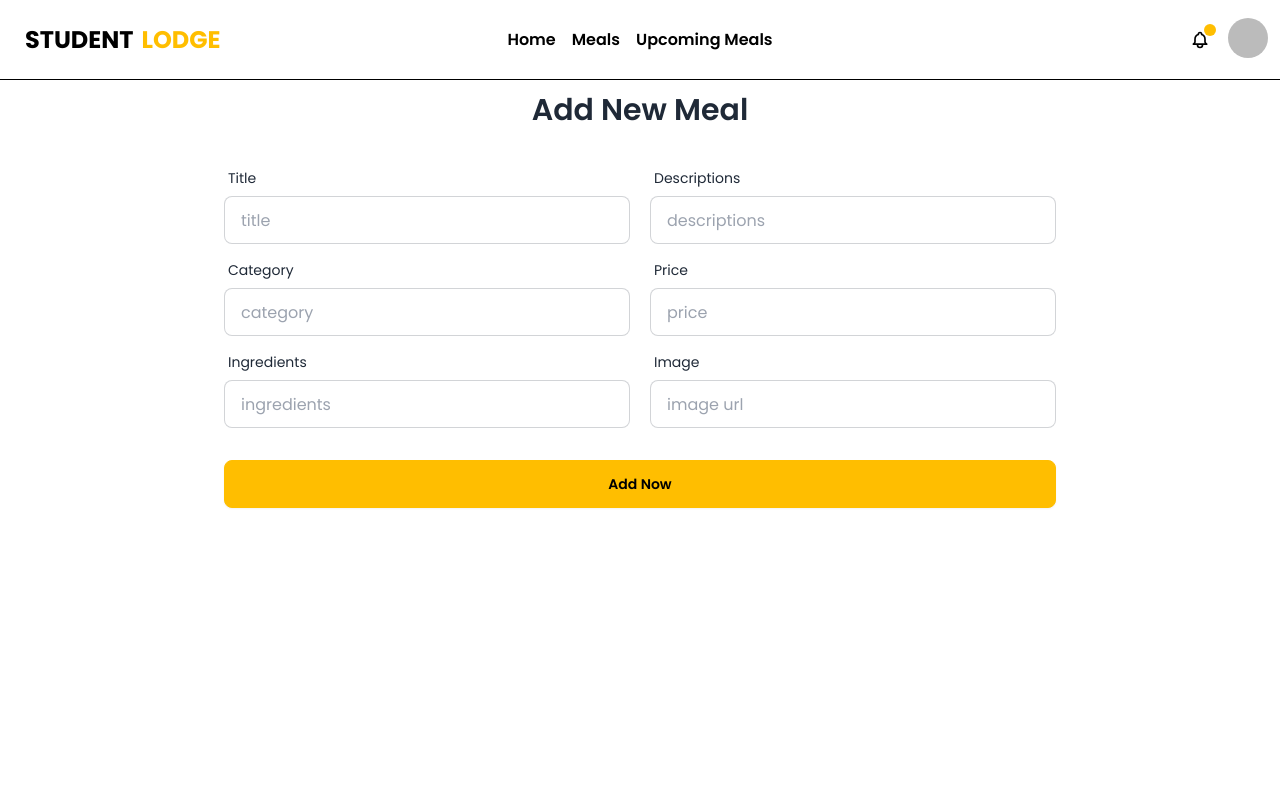
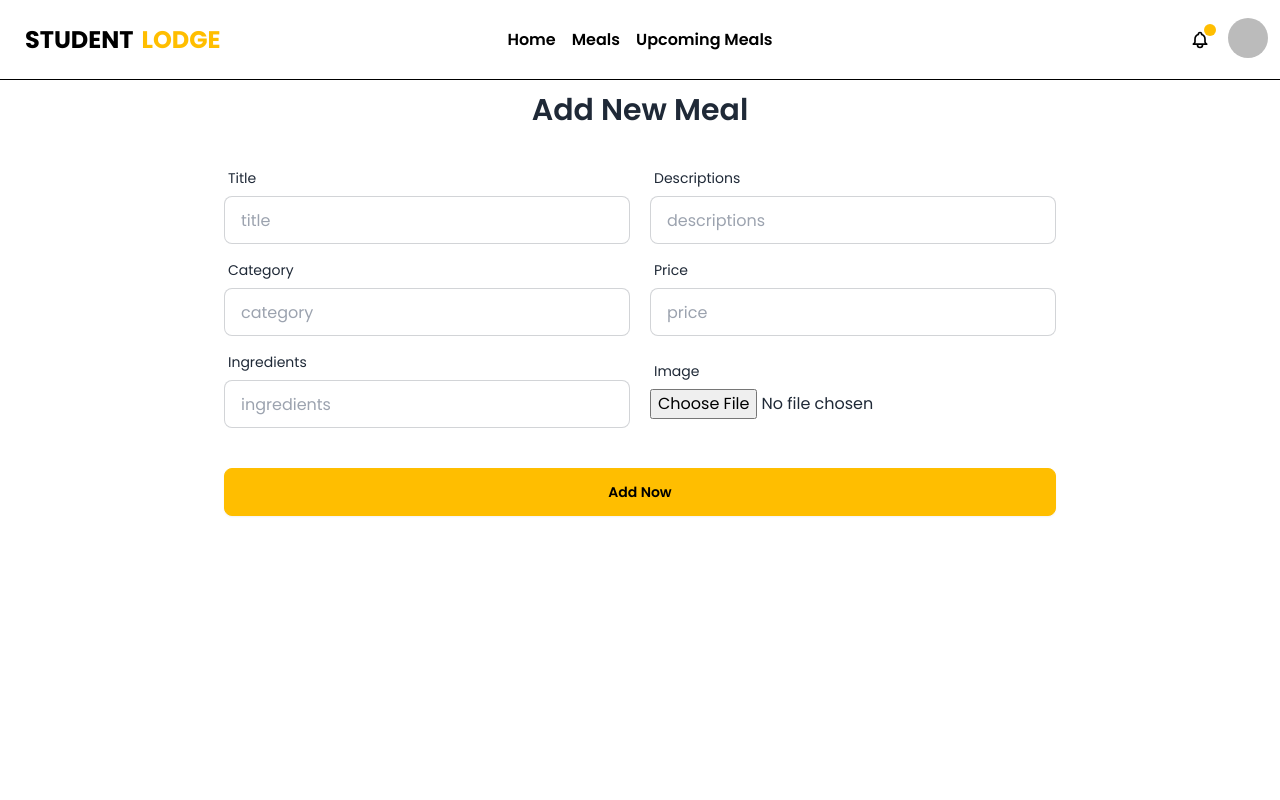
Before and after one commit to wadsahin/StudentLodge_client, a React (Vite) app: page /admin/add-meal in a window 1280 px wide. Shown: the top 800 px of the page. Built offline with nearby package versions, Linux system fonts and the light colour scheme; no server answers; sample sign-in values are in the browser's storage.

Commit message:
Multer file upload(images) feature added on AddMeal page and displayed uploaded images in AllMeals page

```diff
--- a/src/pages/auth/Signup.jsx
+++ b/src/pages/auth/Signup.jsx
@@ -33,7 +33,7 @@ const Signup = () => {
                     profileUpdate({ displayName: name, photoURL: photo })
                         .then(async () => {
                             // Save user in database
-                            const newUser = { name, email, password, photo, role, badge, createdAt };
+                            const newUser = { name, email, photo, role, badge, createdAt };
                             const res = await axios.post("http://localhost:5000/users", newUser);
                             if (res.data?.insertedId) {
                                 // setUser(result?.user);
--- a/src/pages/dashboard/admin_dashboard/AllMeals.jsx
+++ b/src/pages/dashboard/admin_dashboard/AllMeals.jsx
@@ -57,7 +57,12 @@ const AllMeals = () => {
             name: "Image",
             cell: row => (
                 <>
-                    <img className="w-20 h-14 rounded-md my-2 object-cover" src={row?.image} alt="" />
+                    {
+                        row?.image ?
+                        <img className="w-20 h-14 rounded-md my-2 object-cover" src={row?.image} alt="" /> :
+                        row?.imagePath && <img className="w-20 h-14 rounded-md my-2 object-cover" src={`http://localhost:5000/${row?.imagePath}`} alt="" />
+                    }
+
                 </>
             )
         },
--- a/src/pages/meal/AddMeal.jsx
+++ b/src/pages/meal/AddMeal.jsx
@@ -1,9 +1,18 @@
+import axios from "axios";
+import { useState } from "react";
 import { useNavigate } from "react-router-dom";
 import Swal from "sweetalert2";
 
 const AddMeal = () => {
-
+    const [file, setFile] = useState(null);
+    const [preview, setPreview] = useState(null);
     const navigate = useNavigate();
+    // Image upload
+    const handleFileChange = (e) => {
+        const selected = e.target.files[0];
+        setFile(selected);
+        setPreview(URL.createObjectURL(selected));
+    }
 
     const handleAddMeal = e => {
         e.preventDefault();
@@ -13,25 +22,29 @@ const AddMeal = () => {
         const category = form.category.value;
         const price = form.price.value;
         const ingredients = form.ingredients.value;
-        const image = form.image.value;
+        // const image = form.image.value;
         const rating = 0;
         const likes = 0;
         const reviews_count = 0;
         const postedTime = Date.now();
 
-        const newMeal = { title, desc, category, price, ingredients, image, rating, likes, reviews_count, postedTime };
-        // console.log(newMeal);
-        // Save in database
-        fetch("http://localhost:5000/add-meal", {
-            method: "POST",
-            headers: {
-                "content-type": "application/json"
-            },
-            body: JSON.stringify(newMeal),
-        })
-            .then(res => res.json())
-            .then(data => {
-                if (data.insertedId) {
+        // Images upload features
+        if (!file) return alert("Please choose a file");
+        const formData = new FormData();
+        formData.append("file", file);
+        axios.post("http://localhost:5000/api/upload", formData)
+            .then(res => {
+                const file = res.data;
+                const imageName = file?.filename;
+                const imagePath = file?.path;
+                // console.log({imageName, imagePath});
+                const newMeal = { title, desc, category, price, imageName, imagePath, ingredients, rating, likes, reviews_count, postedTime };
+                console.log(newMeal);
+
+                // **************** Save in database ******************
+                axios.post("http://localhost:5000/add-meal", newMeal)
+                    .then(res => {
+                        if (res.data?.insertedId) {
                             Swal.fire({
                                 title: "Added!",
                                 text: "A new meal added successfully.",
@@ -40,11 +53,14 @@ const AddMeal = () => {
                             navigate("/dashboard/all-meals");
                         }
                     })
+            })
+
+
     }
     return (
         <div className="card bg-base-100 w-full max-w-4xl mx-auto">
             <h2 className="text-3xl font-semibold text-center mt-3">Add New Meal</h2>
-            <form onSubmit={handleAddMeal} className="card-body">
+            <form onSubmit={handleAddMeal} encType="multipart/form-data" className="card-body">
                 {/* Row 01 */}
                 <div className="md:flex justify-between gap-5">
                     <div className="form-control w-full">
@@ -76,7 +92,7 @@ const AddMeal = () => {
                     </div>
                 </div>
                 {/* Row 03 */}
-                <div className="md:flex justify-between gap-5">
+                <div className="md:flex justify-between items-center gap-5">
                     <div className="form-control w-full">
                         <label className="label">
                             <span className="label-text">Ingredients</span>
@@ -87,11 +103,12 @@ const AddMeal = () => {
                         <label className="label">
                             <span className="label-text">Image</span>
                         </label>
-                        <input type="text" name="image" placeholder="image url" className="input input-bordered" required />
+                        <input onChange={handleFileChange} type="file" accept="image/*" />
                     </div>
                 </div>
-
-
+                <div className="flex-1">
+                    {preview && <img src={preview} className="w-32 mx-auto rounded-xl object-cover" />}
+                </div>
                 <div className="form-control mt-6">
                     <button className="btn btn-warning">Add Now</button>
                 </div>
```
Also changed, not shown: 1 other file (tests, documents, lock files or other folders). Lines whose indentation alone changed are shown as unchanged.
